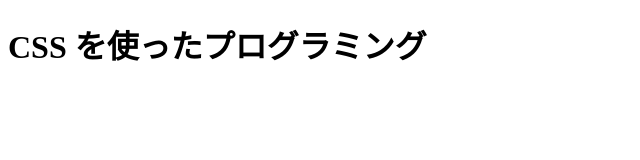
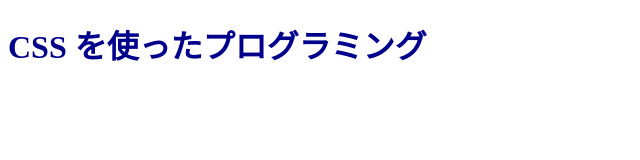
Before and after one commit to bleutruth/NNN, a plain HTML site: page 第1章_はじめよう/css-study/css-programming.html in a window 1280 px wide. Shown: the whole page, without its empty margins (0-640 px from the left). Drawn offline with Linux system fonts and the light colour scheme.

Commit message:
faceクラスの色を設定するようにした。

```diff
--- a/第1章_はじめよう/css-study/css-programming.css
+++ b/第1章_はじめよう/css-study/css-programming.css
@@ -0,0 +1,4 @@
+
+.face{
+	color: darkblue;
+}
--- a/第1章_はじめよう/css-study/css-programming.html
+++ b/第1章_はじめよう/css-study/css-programming.html
@@ -8,7 +8,7 @@
 	<link rel="stylesheet" href="css-programming.css">
 </head>
 <body>
-	<h1 id="header">CSS を使ったプログラミング</h1>
+	<h1 id="header" class="face">CSS を使ったプログラミング</h1>
 	<script src="animation.js"></script>
 </body>
 </html>
```
